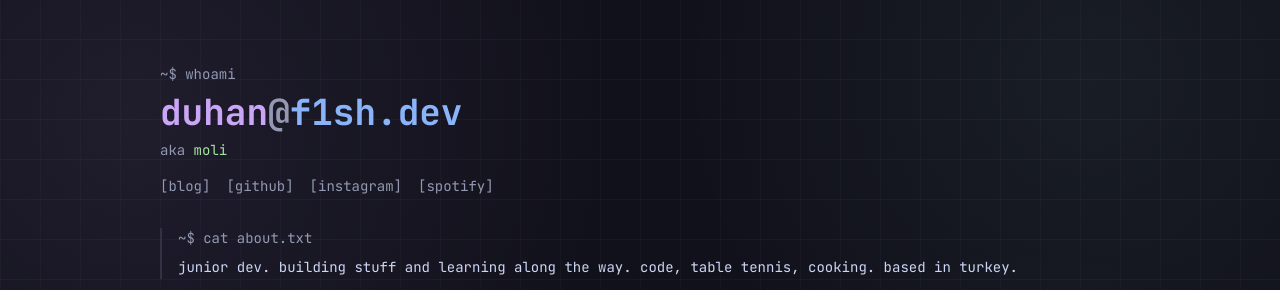
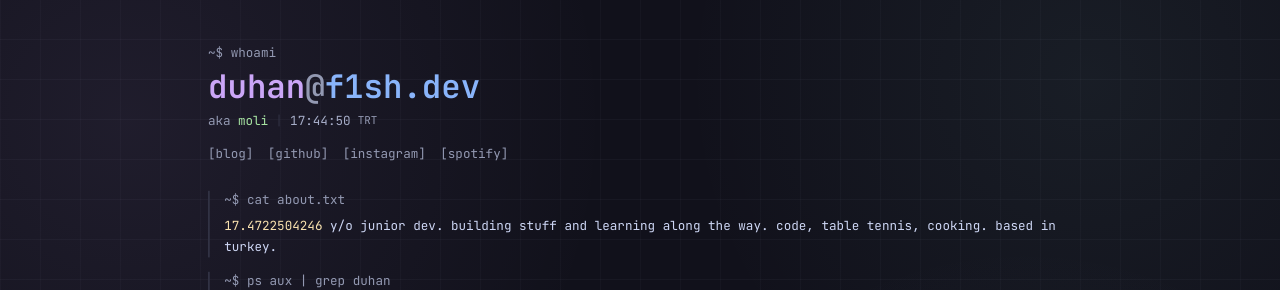
Before and after one commit to lostf1sh/website, a Vue app: page / in a window 1280 px wide. Shown: the top 290 px of the page. Built offline with nearby package versions, Linux system fonts and the light colour scheme; no server answers.

Commit message:
Add live time and age and tweak layout and fonts
Also center/scale the app, adjust paddings and overflow.

```diff
--- a/index.html
+++ b/index.html
@@ -50,6 +50,11 @@
         <!-- Preload critical assets -->
         <link rel="preload" href="/src/main.js" as="script" />
 
+        <!-- Fonts -->
+        <link rel="preconnect" href="https://fonts.googleapis.com" />
+        <link rel="preconnect" href="https://fonts.gstatic.com" crossorigin />
+        <link href="https://fonts.googleapis.com/css2?family=JetBrains+Mono:wght@400;500;600&display=swap" rel="stylesheet" />
+
         <!-- Prism.js for syntax highlighting -->
         <link rel="stylesheet" href="https://cdnjs.cloudflare.com/ajax/libs/prism/1.29.0/themes/prism-tomorrow.min.css" />
         <link rel="preload" href="https://cdnjs.cloudflare.com/ajax/libs/prism/1.29.0/prism.min.js" as="script" />
--- a/src/App.vue
+++ b/src/App.vue
@@ -21,6 +21,23 @@ router.isReady().then(() => {
 </template>
 
 <style>
+body {
+    display: flex;
+    justify-content: center;
+    align-items: flex-start;
+    min-height: 100vh;
+    margin: 0;
+    overflow: hidden;
+}
+
+#app {
+    transform: scale(0.9);
+    transform-origin: center center;
+    margin-top: -5vh;
+}
+</style>
+
+<style>
 .page-enter-active {
     transition: all 0.3s ease-out;
 }
--- a/src/assets/main.css
+++ b/src/assets/main.css
@@ -1,4 +1,4 @@
-@import url("https://fonts.googleapis.com/css2?family=JetBrains+Mono:wght@300;400;500;600;700&display=swap");
+@import url("https://fonts.googleapis.com/css2?family=JetBrains+Mono:wght@400;500;600&display=swap");
 @import "./base.css";
 
 * {
@@ -9,7 +9,7 @@ html,
 body {
     min-height: 100vh;
     overflow-x: hidden;
-    overflow-y: auto;
+    overflow-y: hidden;
     overscroll-behavior: none;
 }
 
@@ -52,7 +52,7 @@ body {
     background-attachment: fixed, fixed, fixed, scroll, scroll;
     background-repeat: no-repeat;
     min-height: 100vh;
-    font-family: "JetBrains Mono", monospace;
+    font-family: "JetBrains Mono", ui-monospace, SFMono-Regular, monospace;
     font-size: 14px;
     line-height: 1.6;
 }
--- a/src/pages/Blog.vue
+++ b/src/pages/Blog.vue
@@ -248,9 +248,9 @@ watch(
 
 <template>
     <div
-        class="w-full min-h-screen h-screen overflow-x-hidden overflow-y-auto font-mono"
+        class="w-full min-h-screen overflow-x-hidden overflow-y-auto font-mono"
     >
-        <div class="max-w-4xl mx-auto px-4 sm:px-6 lg:px-8 py-8 md:py-16">
+        <div class="max-w-4xl mx-auto px-4 sm:px-6 lg:px-8 py-2 md:py-4">
             <Transition name="fade" mode="out-in">
                 <div v-if="view === 'list'" key="list">
                     <div class="mb-12">
--- a/src/pages/Home.vue
+++ b/src/pages/Home.vue
@@ -194,11 +194,38 @@ onMounted(() => {
 onBeforeUnmount(() => {
     if (updateInterval) clearInterval(updateInterval);
 });
+
+const BIRTH_DATE = new Date("2008-06-06T00:00:00");
+
+const currentAge = ref(0);
+const currentTime = ref("");
+
+const updateAge = () => {
+    const now = new Date();
+    const diffMs = now - BIRTH_DATE;
+    const diffDays = diffMs / (1000 * 60 * 60 * 24);
+    currentAge.value = diffDays / 365.25;
+    requestAnimationFrame(updateAge);
+};
+
+const updateTime = () => {
+    const now = new Date();
+    currentTime.value = now.toLocaleTimeString("en-US", {
+        hour12: false,
+        hour: "2-digit",
+        minute: "2-digit",
+        second: "2-digit",
+    });
+    requestAnimationFrame(updateTime);
+};
+
+updateAge();
+updateTime();
 </script>
 
 <template>
     <div class="w-full min-h-screen overflow-x-hidden font-mono">
-        <div class="max-w-5xl mx-auto px-4 sm:px-6 lg:px-8 py-8 md:py-16">
+        <div class="max-w-5xl mx-auto px-4 sm:px-6 lg:px-8 py-8 md:py-12">
             <div class="mb-12">
                 <div class="mb-8">
                     <div class="text-catppuccin-subtle text-sm mb-2">
@@ -211,9 +238,12 @@ onBeforeUnmount(() => {
                         <span class="text-catppuccin-subtle">@</span>
                         <span class="text-catppuccin-blue">f1sh.dev</span>
                     </h1>
-                    <div class="text-sm text-catppuccin-gray mb-4">
+                    <div class="text-sm text-catppuccin-gray mb-4 flex items-center gap-2">
                         <span class="text-catppuccin-subtle">aka </span
                         ><span class="text-catppuccin-green">moli</span>
+                        <span class="text-catppuccin-surface">|</span>
+                        <span class="text-catppuccin-peach">{{ currentTime }}</span>
+                        <span class="text-catppuccin-subtle text-xs">TRT</span>
                     </div>
 
                     <div class="flex items-center flex-wrap gap-4 text-sm">
@@ -250,6 +280,7 @@ onBeforeUnmount(() => {
                         ~$ cat about.txt
                     </div>
                     <p class="text-catppuccin-text leading-relaxed mb-4">
+                        <span class="text-catppuccin-yellow">{{ currentAge.toFixed(10) }}</span> y/o
                         junior dev. building stuff and learning along the way.
                         code, table tennis, cooking. based in turkey.
                     </p>
@@ -377,7 +408,7 @@ onBeforeUnmount(() => {
                             :href="repo.html_url"
                             target="_blank"
                             :style="{ transitionDelay: `${index * 50}ms` }"
-                            class="block group rounded-md border border-catppuccin-surface/60 bg-catppuccin-base/20 hover:bg-catppuccin-base/30 hover:border-catppuccin-mauve/40 transition-colors"
+                            class="block group rounded-md border border-catppuccin-surface/60 bg-catppuccin-base/20 hover:bg-catppuccin-base/30 hover:border-catppuccin-mauve/40"
                         >
                             <div
                                 class="flex items-start gap-3 text-sm hover:text-catppuccin-mauve transition-colors px-3 py-2"
@@ -471,7 +502,7 @@ onBeforeUnmount(() => {
                             :href="currentTrack.url"
                             target="_blank"
                             :key="`current-${currentTrack.name}-${currentTrack.artist['#text']}`"
-                            class="block group rounded-md border border-catppuccin-surface/60 bg-catppuccin-base/20 hover:bg-catppuccin-base/30 hover:border-catppuccin-mauve/40 transition-colors"
+                            class="block group rounded-md border border-catppuccin-surface/60 bg-catppuccin-base/20 hover:bg-catppuccin-base/30 hover:border-catppuccin-mauve/40"
                         >
                             <div
                                 class="flex items-start gap-3 text-sm px-3 py-2"
@@ -514,7 +545,7 @@ onBeforeUnmount(() => {
                             :style="{
                                 transitionDelay: `${(index + (currentTrack ? 1 : 0)) * 50}ms`,
                             }"
-                            class="block group rounded-md border border-catppuccin-surface/60 bg-catppuccin-base/20 hover:bg-catppuccin-base/30 hover:border-catppuccin-mauve/40 transition-colors"
+                            class="block group rounded-md border border-catppuccin-surface/60 bg-catppuccin-base/20 hover:bg-catppuccin-base/30 hover:border-catppuccin-mauve/40"
                         >
                             <div
                                 class="flex items-start gap-3 text-sm px-3 py-2"
```
Also changed, not shown: 2 other files (tests, documents, lock files or other folders).
